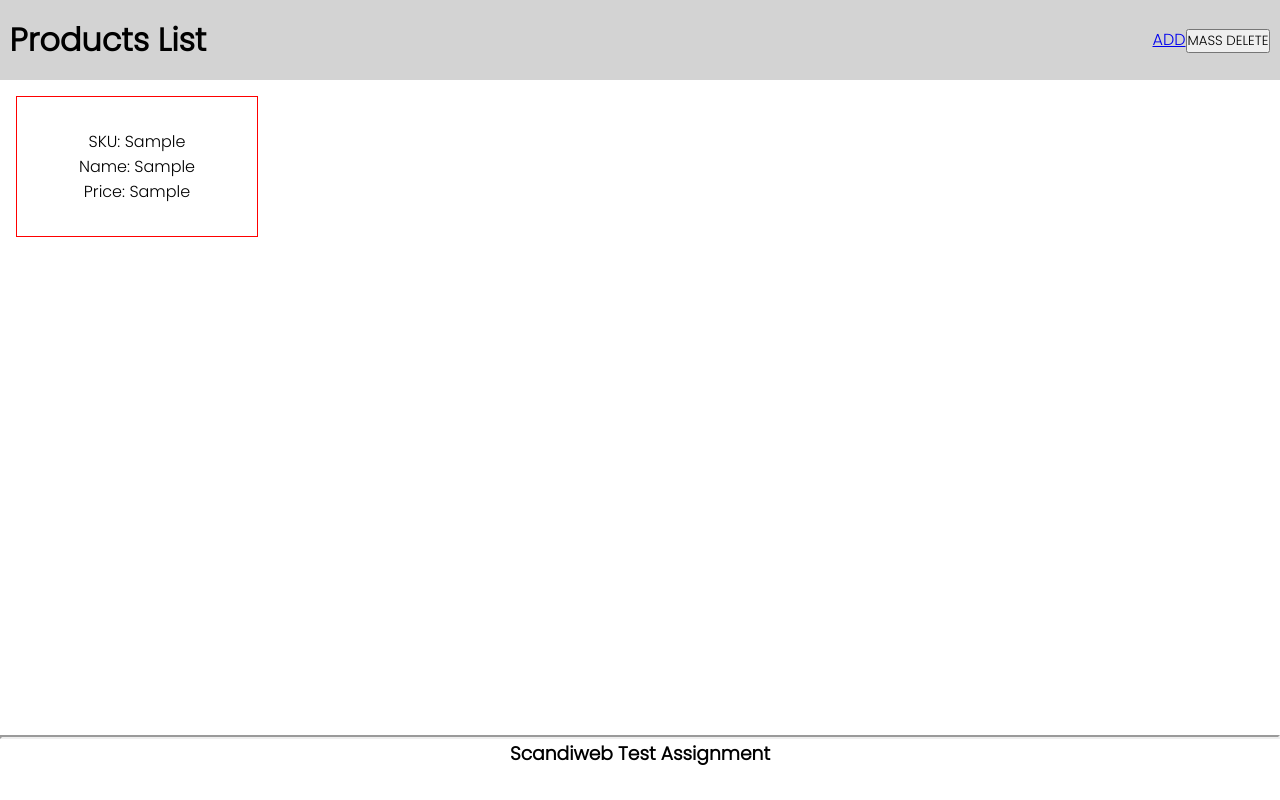
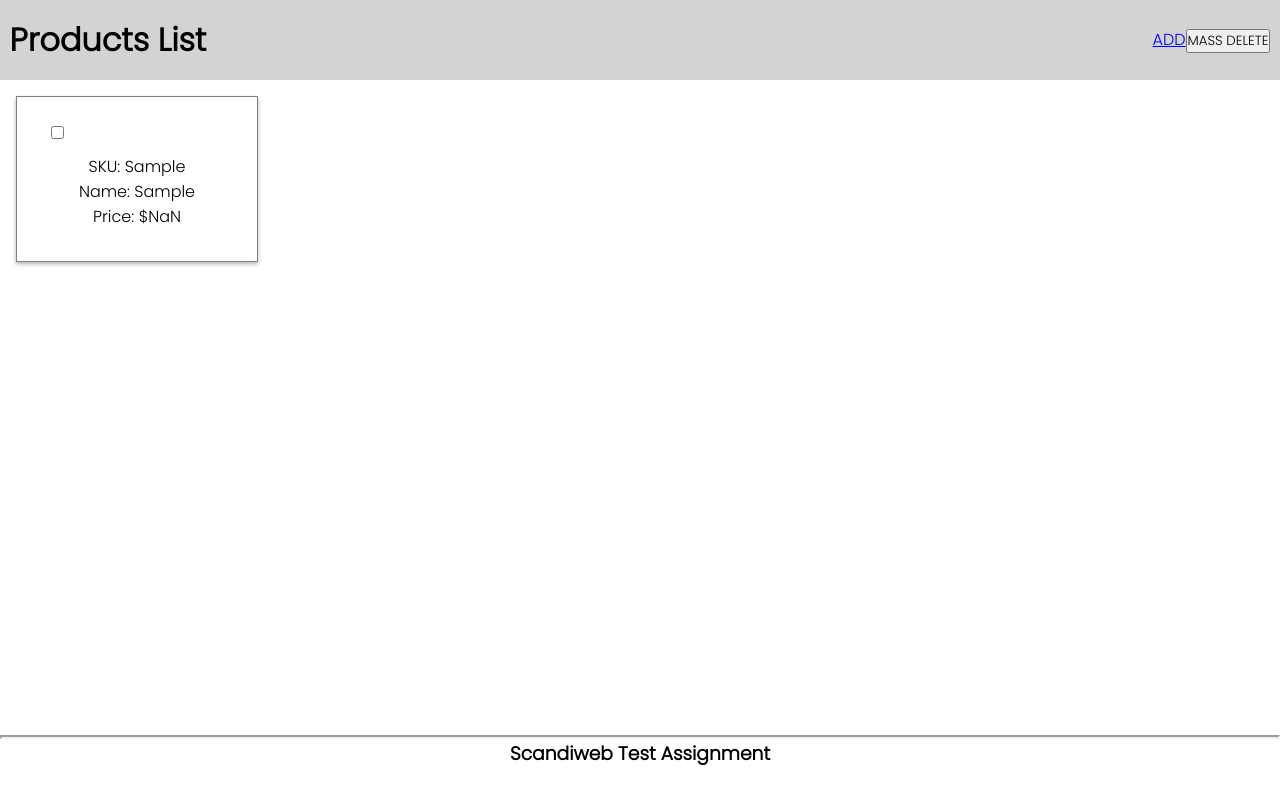
Before and after one commit to Sitch196/Product-Listing-App, a React (Vite) app: page /product_add_page in a window 1280 px wide. Both pictures are taken after typing "Sample", "Sample", "Sample" into the empty fields and a click on the button "SAVE". Built offline with nearby package versions, Linux system fonts and the light colour scheme.

Commit message:
added mass delete & product items are now rendered

```diff
--- a/src/Components/Product_add_page.jsx
+++ b/src/Components/Product_add_page.jsx
@@ -12,6 +12,13 @@ function Product_add_page() {
   const [sku, setSku] = useState("");
   const [name, setName] = useState("");
   const [price, setPrice] = useState("");
+  const [dvd, setDvd] = useState("");
+  const [book, setBook] = useState("");
+
+  // const [furniture, setFurniture] = useState("");
+  const [height, setHeight] = useState("");
+  const [width, setWidth] = useState("");
+  const [length, setLength] = useState("");
   const { products, setProducts } = useContext(ProductContext);
 
   const handleSave = (event) => {
@@ -20,26 +27,48 @@ function Product_add_page() {
       sku: sku,
       name: name,
       price: price,
+      type: "",
+      details: {},
     };
+    if (showDVDInput) {
+      product.type = "DVD";
+      product.details = { dvd: dvd };
+    } else if (showBookInput) {
+      product.type = "Book";
+      product.details = { book: book };
+    } else if (showFurnitureInput) {
+      product.type = "Furniture";
+      product.details = { height: height, width: width, length: length };
+    }
+
     setProducts([...products, product]);
     setSku("");
     setName("");
     setPrice("");
+    setDvd("");
+    setBook("");
+    setHeight("");
+    setWidth("");
+    setLength("");
+    // setFurniture("");
 
     navigate("/");
   };
 
-  const goHome = () => {
-    navigate("/");
-  };
-  console.log(products);
+  // console.log(products);
   return (
     <Content>
       <Container>
         <h1>Products Add</h1>
         <div>
           <BtnSave onClick={handleSave}>Save</BtnSave>
-          <BtnCancel onClick={goHome}>Cancel</BtnCancel>
+          <BtnCancel
+            onClick={() => {
+              navigate("/");
+            }}
+          >
+            Cancel
+          </BtnCancel>
         </div>
       </Container>
       <FormContainer>
@@ -87,7 +116,11 @@ function Product_add_page() {
             <h3>Size (mb)</h3>
             <DVD>
               <label>DVD Input</label>
-              <input type="text" />
+              <input
+                type="text"
+                value={dvd}
+                onChange={(e) => setDvd(e.target.value)}
+              />
             </DVD>
           </div>
         )}
@@ -96,7 +129,11 @@ function Product_add_page() {
             <h3>Weight (kg)</h3>
             <Book>
               <label>Book Input</label>
-              <input type="text" />
+              <input
+                type="text"
+                value={book}
+                onChange={(e) => setBook(e.target.value)}
+              />
             </Book>
           </div>
         )}
@@ -106,15 +143,27 @@ function Product_add_page() {
             <Furn>
               <Dimensions>
                 <label>Height </label>
-                <input type="text" />
+                <input
+                  type="text"
+                  value={height}
+                  onChange={(e) => setHeight(e.target.value)}
+                />
               </Dimensions>
               <Dimensions>
                 <label>Width</label>
-                <input type="text" />
+                <input
+                  type="text"
+                  value={width}
+                  onChange={(e) => setWidth(e.target.value)}
+                />
               </Dimensions>
               <Dimensions>
                 <label>Length</label>
-                <input type="text" />
+                <input
+                  type="text"
+                  value={length}
+                  onChange={(e) => setLength(e.target.value)}
+                />
               </Dimensions>
             </Furn>
           </div>
--- a/src/Components/Product_list_page.jsx
+++ b/src/Components/Product_list_page.jsx
@@ -1,25 +1,78 @@
-import React from "react";
+import React, { useState } from "react";
 import styled from "styled-components";
 import { Link } from "react-router-dom";
 import { ProductContext } from "../Context";
 import { useContext } from "react";
+
 function Product_list_page() {
-  const { products } = useContext(ProductContext);
+  const { products, setProducts } = useContext(ProductContext);
+
+  const [selectedProducts, setSelectedProducts] = useState([]);
+
+  const handleProductSelection = (event, product) => {
+    const isChecked = event.target.checked;
+
+    if (isChecked) {
+      setSelectedProducts([...selectedProducts, product]);
+    } else {
+      setSelectedProducts(
+        selectedProducts.filter(
+          (selectedProduct) => selectedProduct.sku !== product.sku
+        )
+      );
+    }
+  };
+
+  const removeSelectedProducts = () => {
+    const updatedProducts = products.filter(
+      (product) =>
+        !selectedProducts.some(
+          (selectedProduct) => selectedProduct.sku === product.sku
+        )
+    );
+    setProducts(updatedProducts);
+    setSelectedProducts([]);
+  };
+  console.log(products);
   return (
     <Container>
       <Header>
         <h1>Products List</h1>
         <Buttons_Container>
           <Link to="product_add_page">ADD</Link>
-          <button>MASS DELETE</button>
+          <button onClick={removeSelectedProducts}>MASS DELETE</button>
         </Buttons_Container>
       </Header>
       <ProductWrapper>
-        {products.map((product) => (
-          <Product key={product.sku}>
+        {products.map((product, index) => (
+          <Product key={index}>
+            <Checkbox
+              type="checkbox"
+              checked={selectedProducts.some(
+                (selectedProduct) => selectedProduct.sku === product.sku
+              )}
+              onChange={(event) => handleProductSelection(event, product)}
+            />
             <div>SKU: {product.sku}</div>
             <div>Name: {product.name}</div>
-            <div>Price: {product.price}</div>
+            <div>Price: ${Number(product.price).toFixed(2)}</div>
+            <div>
+              {product.type === "DVD" && (
+                <div>Size: {product.details.dvd} mb</div>
+              )}
+
+              {product.type === "Book" && (
+                <div>Weight: {product.details.book} kg</div>
+              )}
+              {product.type === "Furniture" && (
+                <>
+                  <div>
+                    Dimensions: {product.details.height}X{product.details.width}
+                    X{product.details.length} cm
+                  </div>
+                </>
+              )}
+            </div>
           </Product>
         ))}
       </ProductWrapper>
@@ -28,14 +81,20 @@ function Product_list_page() {
 }
 
 export default Product_list_page;
+const Checkbox = styled.input`
+  position: relative;
+  right: 5rem;
+  top: -0.5rem;
+`;
 const ProductWrapper = styled.div`
   padding: 1rem 1rem;
   display: flex;
   flex-wrap: wrap;
-  gap: 0.5rem;
+  gap: 1rem;
 `;
 const Product = styled.div`
-  border: 1px solid red;
+  border: 1px solid gray;
+  box-shadow: 0 2px 4px rgba(0, 0, 0, 0.3);
   width: 15rem;
   text-align: center;
   padding: 2rem 0;
```
